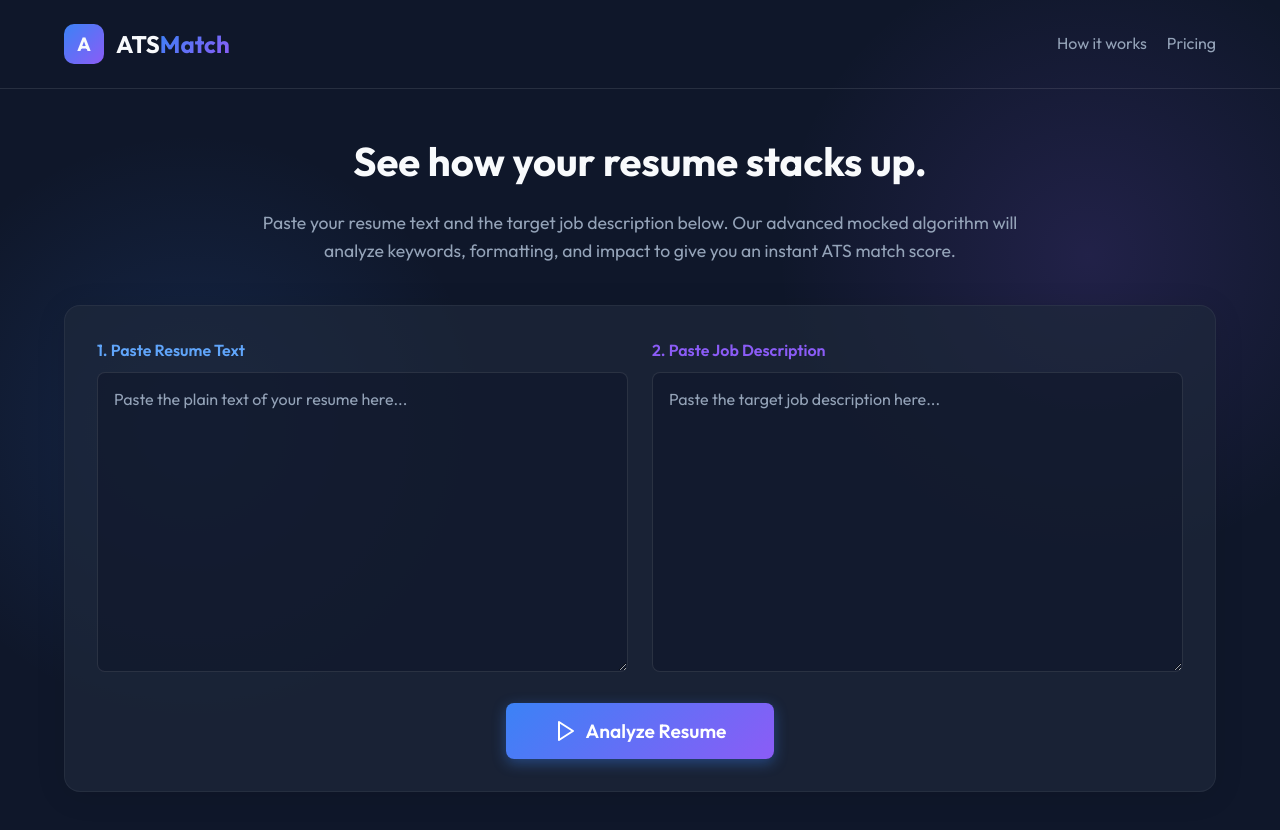
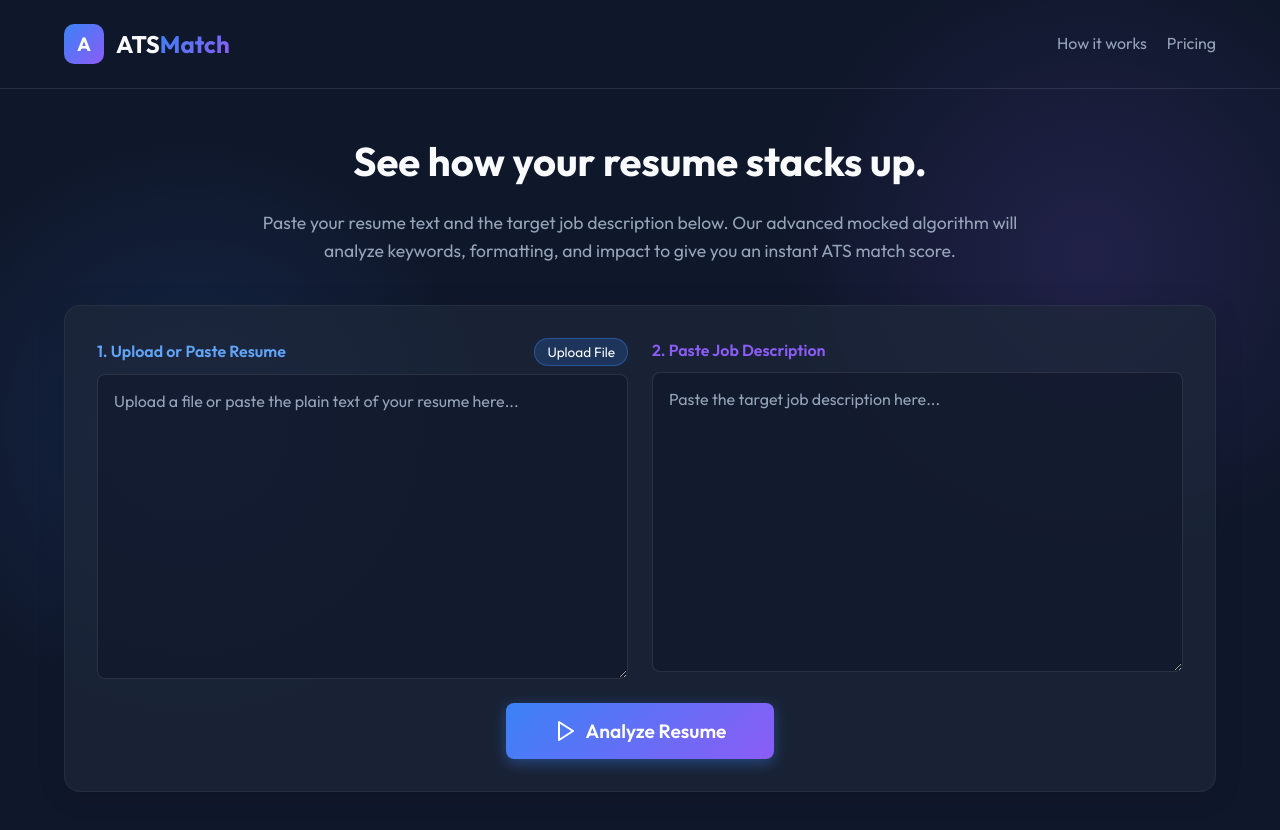
Before and after one commit to sumanthlagadapati/ats-score-dashboard, a React (Vite) app: page / in a window 1280 px wide. Shown: the top 830 px of the page. Built offline with nearby package versions, Linux system fonts and the light colour scheme.

Commit message:
feat: add file upload support for resumes

```diff
--- a/src/components/InputForm.jsx
+++ b/src/components/InputForm.jsx
@@ -1,8 +1,23 @@
-import { useState } from 'react';
+import { useState, useRef } from 'react';
 
 export default function InputForm({ onAnalyze }) {
     const [resume, setResume] = useState('');
     const [jobDescription, setJobDescription] = useState('');
+    const fileInputRef = useRef(null);
+
+    const handleFileUpload = (e) => {
+        const file = e.target.files[0];
+        if (!file) return;
+
+        if (file.name.endsWith('.txt')) {
+            const reader = new FileReader();
+            reader.onload = (evt) => setResume(evt.target.result);
+            reader.readAsText(file);
+        } else {
+            // Since this is a frontend-only mock, we simulate parsing PDF/DOCX
+            setResume(`[Text extracted from ${file.name}]\n\nExperienced professional with a strong background in software engineering, frontend architecture, and team leadership. I specialize in React, JavaScript, and building scalable cloud applications.`);
+        }
+    };
 
     const handleSubmit = (e) => {
         e.preventDefault();
@@ -24,15 +39,38 @@ export default function InputForm({ onAnalyze }) {
 
             <form onSubmit={handleSubmit} className="glass-panel" style={{ padding: '32px' }}>
                 <div className="grid-2" style={{ marginBottom: '24px' }}>
-                    <div>
-                        <label style={{ display: 'block', marginBottom: '8px', fontWeight: '600', color: 'var(--primary-hover)' }}>
-                            1. Paste Resume Text
-                        </label>
+                    <div style={{ display: 'flex', flexDirection: 'column' }}>
+                        <div style={{ display: 'flex', justifyContent: 'space-between', alignItems: 'center', marginBottom: '8px' }}>
+                            <label style={{ fontWeight: '600', color: 'var(--primary-hover)' }}>
+                                1. Upload or Paste Resume
+                            </label>
+                            <button
+                                type="button"
+                                onClick={() => fileInputRef.current?.click()}
+                                style={{
+                                    fontSize: '0.85rem',
+                                    color: 'var(--text-main)',
+                                    background: 'rgba(59, 130, 246, 0.2)',
+                                    padding: '4px 12px',
+                                    borderRadius: '100px',
+                                    border: '1px solid rgba(59, 130, 246, 0.4)'
+                                }}
+                            >
+                                Upload File
+                            </button>
+                            <input
+                                type="file"
+                                accept=".txt,.pdf,.doc,.docx"
+                                ref={fileInputRef}
+                                style={{ display: 'none' }}
+                                onChange={handleFileUpload}
+                            />
+                        </div>
                         <textarea
                             value={resume}
                             onChange={(e) => setResume(e.target.value)}
-                            placeholder="Paste the plain text of your resume here..."
-                            style={{ height: '300px', resize: 'vertical' }}
+                            placeholder="Upload a file or paste the plain text of your resume here..."
+                            style={{ flexGrow: 1, height: '300px', resize: 'vertical' }}
                         />
                     </div>
                     <div>
```
